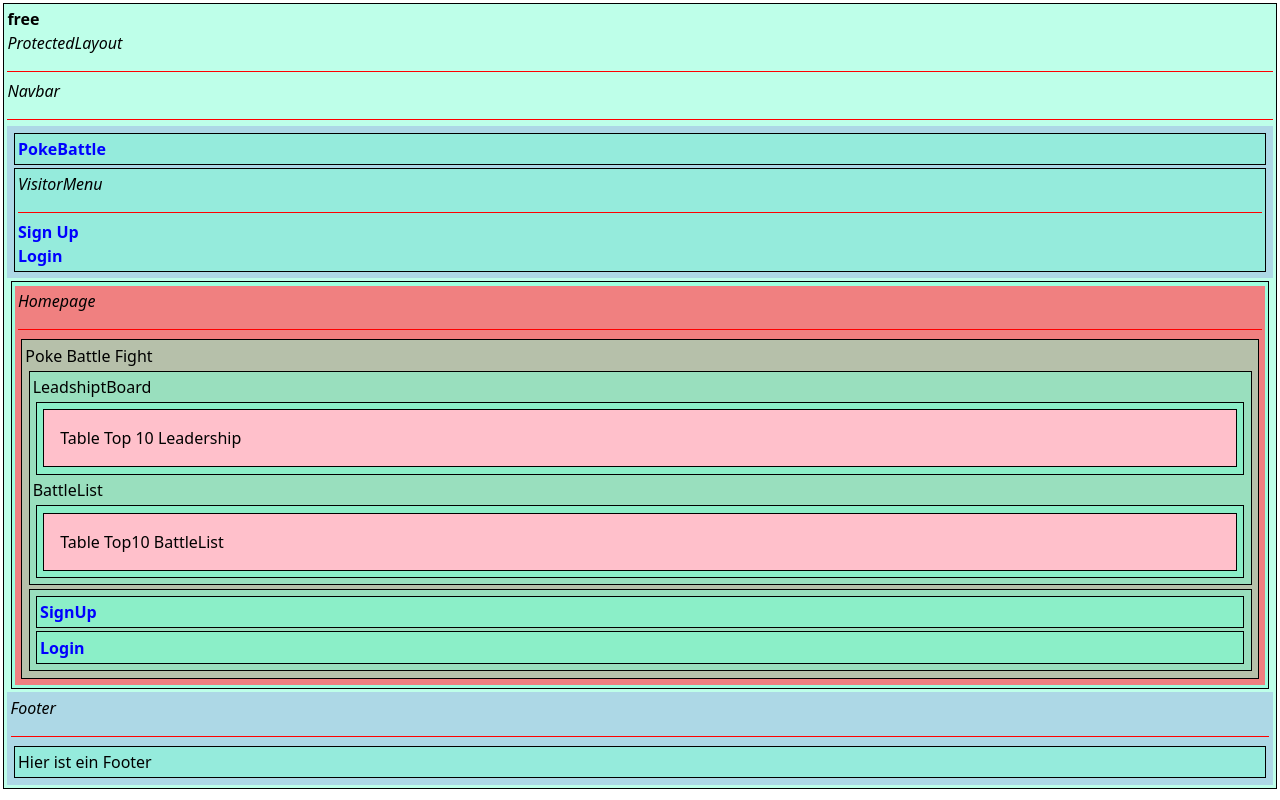
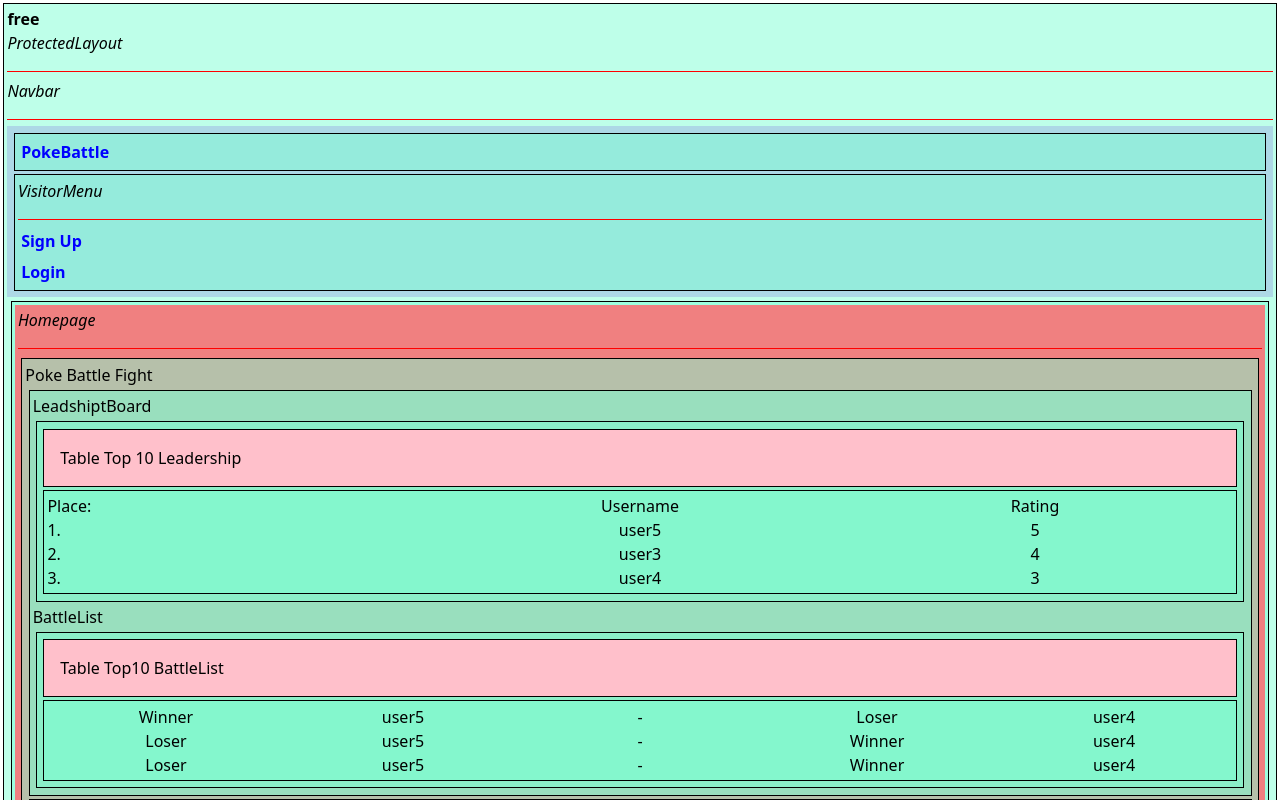
Before and after one commit to devAndWit/fe-pokebattle, a React (Vite) app: page / in a window 1280 px wide. Shown: the top 800 px of the page. Built offline with nearby package versions, Linux system fonts and the light colour scheme; no server answers.

Commit message:
MOD: Homepage - BattleList, LeaderList

```diff
--- a/src/components/BattleList.jsx
+++ b/src/components/BattleList.jsx
@@ -1,10 +1,48 @@
+import { useEffect, useState } from "react";
+import Mock_topBattleHistory from "../mocks/battleHistory.js";
+
 export const BattleList = () => {
+  const [topBattleHistory, setTopBattleHistory] = useState([]);
+  const [loading, setLoading] = useState(true);
+  const [error, setError] = useState(null);
+
+  useEffect(() => {
+    try {
+      setTopBattleHistory(Mock_topBattleHistory);
+    } catch (err) {
+      setError(err.message);
+    } finally {
+      setLoading(false);
+    }
+  }, []); // ✅ Läuft nur einmal beim Laden
+
+  if (loading) return <p>Lade Daten...</p>;
+  if (error) return <p className="text-red-500">{error}</p>;
+
   return (
-    <>
-      <div>
-        <h1>UserPokeList</h1>
-      </div>
-    </>
+    <div>
+      {topBattleHistory.map((battle) => (
+        <p key={battle._id + "02"} className="flex">
+          <span className="w-full text-center">
+            {battle.winner === battle.players.player1.userId
+              ? "Winner"
+              : "Loser"}
+          </span>
+          <span className="w-full text-center">
+            {battle.players.player1.username}
+          </span>
+          <span className="w-full text-center">-</span>
+          <span className="w-full text-center">
+            {battle.winner === battle.players.player2.userId
+              ? "Winner"
+              : "Loser"}
+          </span>
+          <span className="w-full text-center">
+            {battle.players.player2.username}
+          </span>
+        </p>
+      ))}
+    </div>
   );
 };
 
--- /dev/null
+++ b/src/components/LeaderList.jsx
@@ -0,0 +1,40 @@
+import { useEffect, useState } from "react";
+import top10 from "../mocks/topUsers.js";
+
+export const LeaderList = () => {
+  const [topUsers, setTopUsers] = useState([]);
+  const [loading, setLoading] = useState(true);
+  const [error, setError] = useState(null);
+
+  useEffect(() => {
+    try {
+      setTopUsers(top10);
+    } catch (err) {
+      setError(err.message);
+    } finally {
+      setLoading(false);
+    }
+  }, []); // ✅ Läuft nur einmal beim Laden
+
+  if (loading) return <p>Lade Daten...</p>;
+  if (error) return <p className="text-red-500">{error}</p>;
+
+  return (
+    <div>
+      <p className="flex">
+        <span className="w-full">{"Place:"}</span>
+        <span className="w-full text-center">{"Username"}</span>
+        <span className="w-full text-center">{"Rating"}</span>
+      </p>
+      {topUsers.map((user, index) => (
+        <p key={user._id} className="flex">
+          <span className="w-full">{index + 1}.</span>
+          <span className="w-full text-center">{user.username}</span>
+          <span className="w-full text-center">{user.rating}</span>
+        </p>
+      ))}
+    </div>
+  );
+};
+
+export default LeaderList;
--- a/src/components/SignIn.jsx
+++ b/src/components/SignIn.jsx
@@ -1,5 +1,5 @@
 import { useState } from "react";
-
+import { Link } from "react-router-dom";
 export const SignIn = () => {
   const [formState, setFormState] = useState({
     username: "",
@@ -53,6 +53,9 @@ export const SignIn = () => {
 
           <p>
             <button type="submit">Login</button>
+            <Link to={"/signup"} className="">
+              SignUp
+            </Link>
           </p>
         </form>
       </div>
--- a/src/components/SignUp.jsx
+++ b/src/components/SignUp.jsx
@@ -1,4 +1,5 @@
 import { useState } from "react";
+import { navigate } from "react-router-dom";
 
 export const SignUp = () => {
   const [formState, setFormState] = useState({
--- a/src/components/UserMenu.jsx
+++ b/src/components/UserMenu.jsx
@@ -14,8 +14,8 @@ export const UserMenu = () => {
               </Link>
             </li>
             <li>
-              <Link to={"/MyRoster"} className="">
-                My Roster
+              <Link to={"/mypokemon"} className="">
+                mypokemon
               </Link>
             </li>
             <li>
--- a/src/components/VisitorMenu.jsx
+++ b/src/components/VisitorMenu.jsx
@@ -3,18 +3,6 @@ import { useContext, useState } from "react";
 import { AuthContext } from "../contexts/AuthContext";
 
 export const VisitorMenu = () => {
-  const [formState, setFormState] = useState({ email: "", password: "" });
-
-  const { login } = useContext(AuthContext);
-
-  const handleInput = (e) =>
-    setFormState((prev) => ({ ...prev, [e.target.name]: e.target.value }));
-
-  const handleSubmit = (e) => {
-    e.preventDefault();
-    const success = login(formState);
-    success && document.getElementById("my_modal_1").close();
-  };
 
   return (
     <>
@@ -30,46 +18,6 @@ export const VisitorMenu = () => {
           </li>
         </ul>
       </nav>
-      <dialog id="my_modal_1" className="">
-        <form method="" onSubmit={handleSubmit}>
-          <fieldset className="">
-            <legend className="">Login</legend>
-
-            <label className="">Email</label>
-            <input
-              type="email"
-              className="input"
-              placeholder="Email"
-              name="email"
-              value={formState.email}
-              onChange={handleInput}
-            />
-
-            <label className="">Password</label>
-            <input
-              type="password"
-              className="input"
-              placeholder="Password"
-              name="password"
-              value={formState.password}
-              onChange={handleInput}
-            />
-
-            <div className="">
-              <button className="" type="submit">
-                Login
-              </button>
-              <button
-                className=""
-                type=""
-                onClick={() => document.getElementById("my_modal_1").close()}
-              >
-                Close
-              </button>
-            </div>
-          </fieldset>
-        </form>
-      </dialog>
     </>
   );
 };
--- a/src/index.css
+++ b/src/index.css
@@ -1,6 +1,8 @@
 @import "tailwindcss";
 
 a {
+  display: inline-block;
+  padding: 0.2rem;
   font-weight: bold;
   color: blue;
 }
@@ -52,6 +54,10 @@ form {
     background-color: whitesmoke;
   }
   button {
+    display: inline-block;
     background-color: burlywood;
+    color: blue;
+    font-weight: bold;
+    padding: 0.2rem;
   }
 }
--- /dev/null
+++ b/src/mocks/battleHistory.js
@@ -0,0 +1,58 @@
+export const battleHistory = [
+  {
+    _id: "67af6aaa8036873f61672bdc",
+    players: {
+      player1: {
+        userId: "67af676072997bd30fa5bc10",
+        username: "user5",
+        team: [25, 1, 2],
+      },
+      player2: {
+        userId: "67af679762e38b6436ba62a7",
+        username: "user4",
+        team: [7, 18, 10],
+      },
+    },
+    winner: "67af676072997bd30fa5bc10",
+    createdAt: "2025-02-14T16:09:14.922Z",
+    __v: 0,
+  },
+  {
+    _id: "67af6abe8036873f61672bde",
+    players: {
+      player1: {
+        userId: "67af676072997bd30fa5bc10",
+        username: "user5",
+        team: [25, 1, 2],
+      },
+      player2: {
+        userId: "67af679762e38b6436ba62a7",
+        username: "user4",
+        team: [7, 18, 150],
+      },
+    },
+    winner: "67af679762e38b6436ba62a7",
+    createdAt: "2025-02-14T16:09:34.446Z",
+    __v: 0,
+  },
+  {
+    _id: "67af6abf8036873f61672be0",
+    players: {
+      player1: {
+        userId: "67af676072997bd30fa5bc10",
+        username: "user5",
+        team: [25, 1, 2],
+      },
+      player2: {
+        userId: "67af679762e38b6436ba62a7",
+        username: "user4",
+        team: [7, 18, 150],
+      },
+    },
+    winner: "67af679762e38b6436ba62a7",
+    createdAt: "2025-02-14T16:09:35.202Z",
+    __v: 0,
+  },
+];
+
+export default battleHistory;
--- /dev/null
+++ b/src/mocks/topUsers.js
@@ -0,0 +1,7 @@
+export const topUsers = [
+  { _id: "67af676072997bd30fa5bc10", username: "user5", rating: 5 },
+  { _id: "67af67a262e38b6436ba62aa", username: "user3", rating: 4 },
+  { _id: "67af679762e38b6436ba62a7", username: "user4", rating: 3 },
+];
+
+export default topUsers;
--- a/src/pages/Homepage.jsx
+++ b/src/pages/Homepage.jsx
@@ -1,4 +1,7 @@
+import { useState } from "react";
 import { Link } from "react-router-dom";
+import { LeaderList } from "../components/LeaderList.jsx";
+import { BattleList } from "../components/BattleList.jsx";
 
 export const Homepage = () => {
   return (
@@ -11,10 +14,12 @@ export const Homepage = () => {
           <h2>LeadshiptBoard</h2>
           <div>
             <div className="missing">Table Top 10 Leadership</div>
+            <LeaderList />
           </div>
           <h2>BattleList</h2>
           <div>
             <div className="missing">Table Top10 BattleList</div>
+            <BattleList />
           </div>
         </div>
         <div>
```
